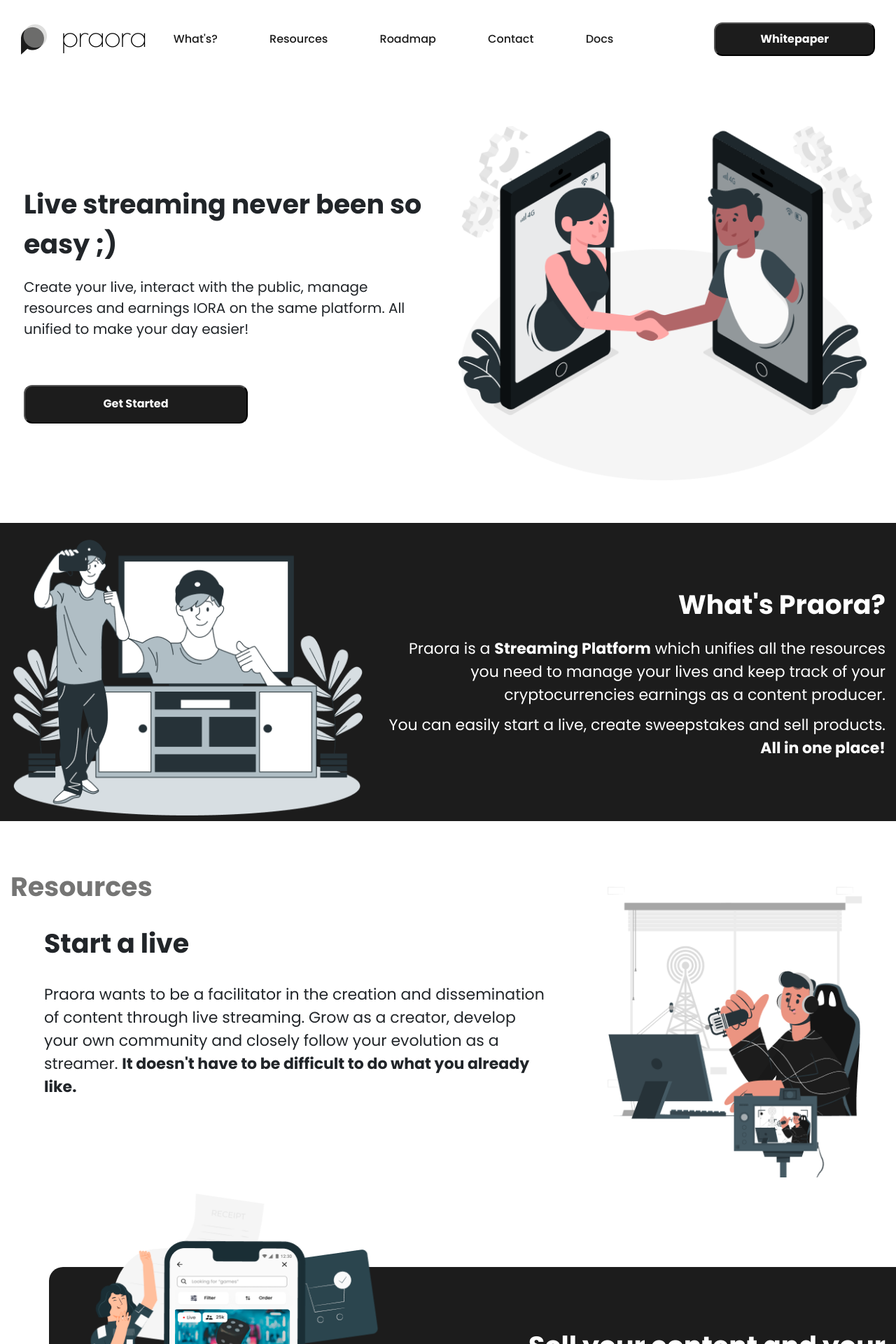
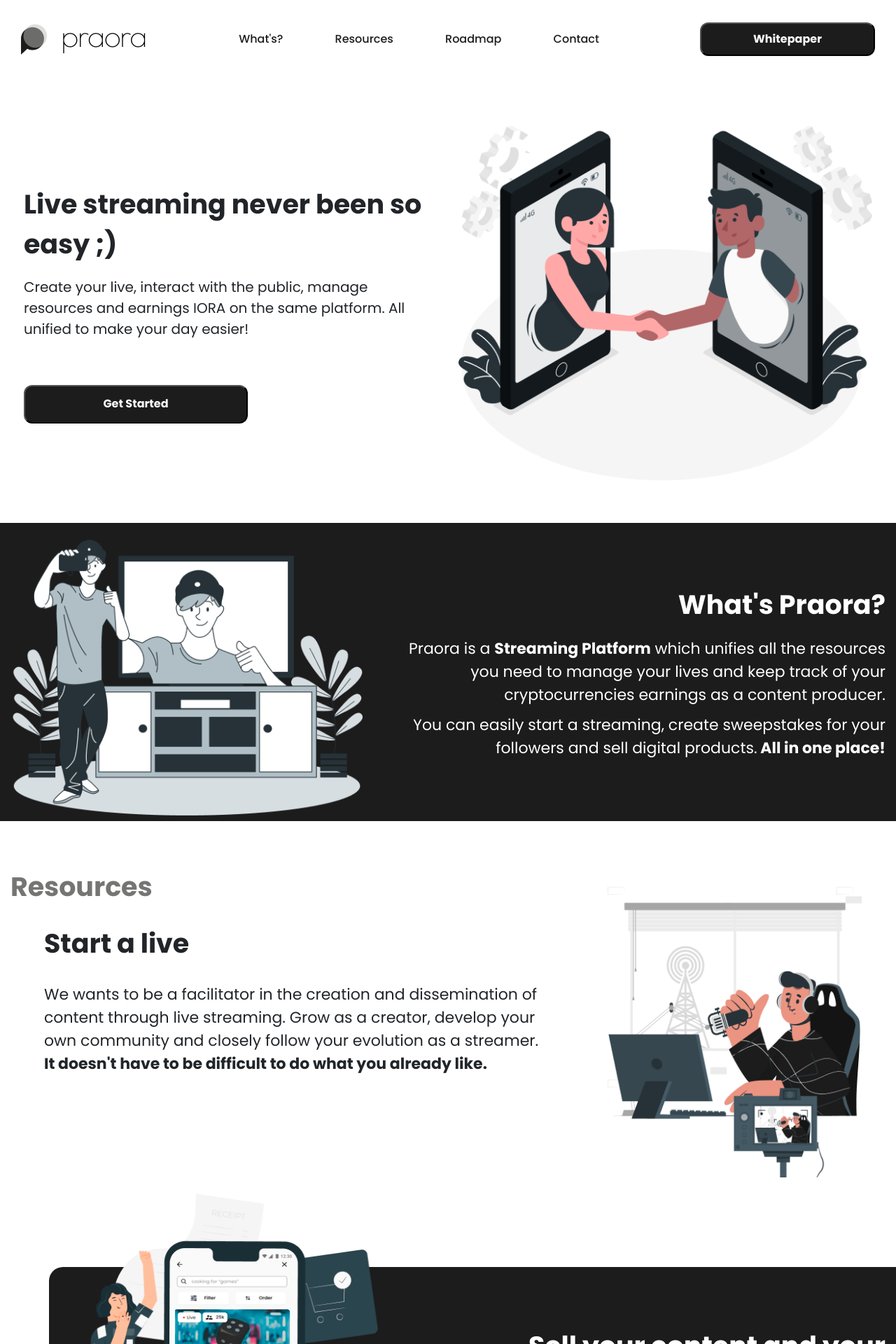
Before and after one commit to Neilton/praora_landing, a React (Create React App) app: page / in a window 1280 px wide. Shown: the top 1920 px of the page at 70% size. Built offline with nearby package versions, Linux system fonts and the light colour scheme.

Commit message:
whitepaper link

```diff
--- a/src/components/NavBar/index.tsx
+++ b/src/components/NavBar/index.tsx
@@ -72,18 +72,12 @@
                     </RLink>
                 </Nav.Link>
               </Nav.Item>
-              <Nav.Item>
-                <Nav.Link className={styles.navItem}>
-                  <a href="#!" data-scroll="contact" className={styles.navLink}>
-                  {t('docs')}
-                  </a>
-                </Nav.Link>
-              </Nav.Item>
             </div>
           </Navbar.Collapse>
-          {!isMobile && <Button className={styles.headerBtn}>
+          {!isMobile && <a href={"https://docs.praora.com/whitepaper" } aria-label='Whitepaper' target="_blank" rel="noreferrer"> <Button className={styles.headerBtn}>
             {t('whitepaper')}
-          </Button>}
+          </Button>
+          </a>}
           <Navbar.Toggle className={styles.toggleBar}>
             <Image src={bar} className="img-fluid" alt="" />
           </Navbar.Toggle>
--- a/src/locales/en/translation.json
+++ b/src/locales/en/translation.json
@@ -16,11 +16,11 @@
       "description": "What's Praora?",
       "part1": "Praora is a ",
       "part2": "which unifies all the resources you need to manage your lives and keep track of your cryptocurrencies earnings as a content producer.",
-      "part3": "You can easily start a live, create sweepstakes and sell products.",
+      "part3": "You can easily start a streaming, create sweepstakes for your followers and sell digital products.",
       "part4": "All in one place!"
     },
     "startalive": "Start a live",
-    "easyCreation": "Praora wants to be a facilitator in the creation and dissemination of content through live streaming. Grow as a creator, develop your own community and closely follow your evolution as a streamer.",
+    "easyCreation": "We wants to be a facilitator in the creation and dissemination of content through live streaming. Grow as a creator, develop your own community and closely follow your evolution as a streamer.",
     "DoesntHaveToBeDifficult": "It doesn't have to be difficult to do what you already like.",
     "SellContent": "Sell ​​your content and your",
     "DigitalProduction": "digital productions",
```
